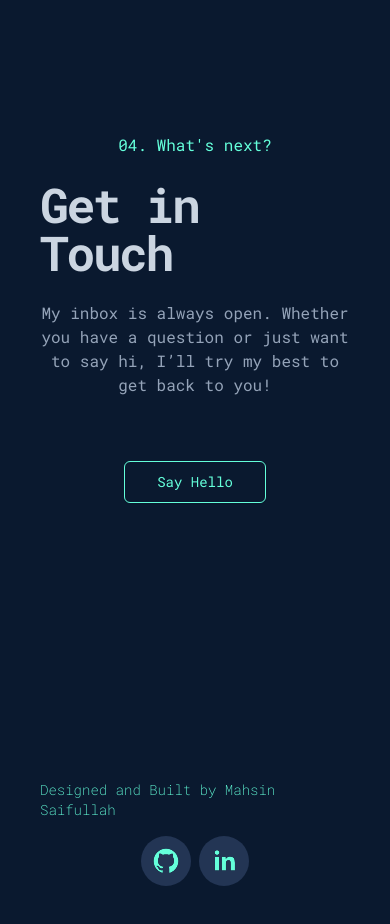
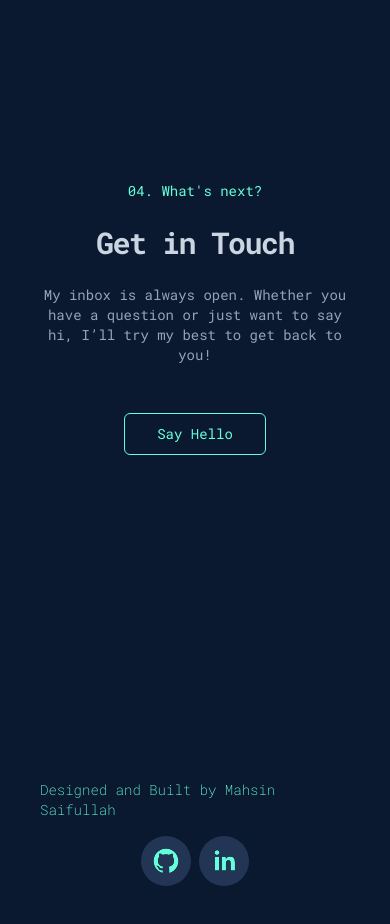
Before and after one commit to MahsinSaifullah/mahsin-portfolio-2.0, a Next.js app: page / in a window 390 px wide. Shown: the part 4720-5644 px from the top of the page. Built offline with nearby package versions, Linux system fonts and the light colour scheme.

Commit message:
feat: make contact section responsive

```diff
--- a/app/Contact.tsx
+++ b/app/Contact.tsx
@@ -7,11 +7,11 @@ const Contact = () => {
       id="contact"
       className="min-h-screen flex justify-center items-center flex-col mt-10 space-y-6"
     >
-      <h3 className="text-lime text-md">04. What's next?</h3>
-      <h2 className="text-slate-300 text-5xl font-bold tracking-tighter">
+      <h3 className="text-lime text-sm md:text-md">04. What's next?</h3>
+      <h2 className="text-slate-300 text-3xl md:text-5xl font-bold tracking-tighter">
         Get in Touch
       </h2>
-      <p className="text-slate-400 max-w-2xl text-center pb-10">
+      <p className="text-slate-400 max-w-2xl text-center pb-6 md:pb-10 md:text-lg text-sm">
         My inbox is always open. Whether you have a question or just want to say
         hi, I’ll try my best to get back to you!
       </p>
```
